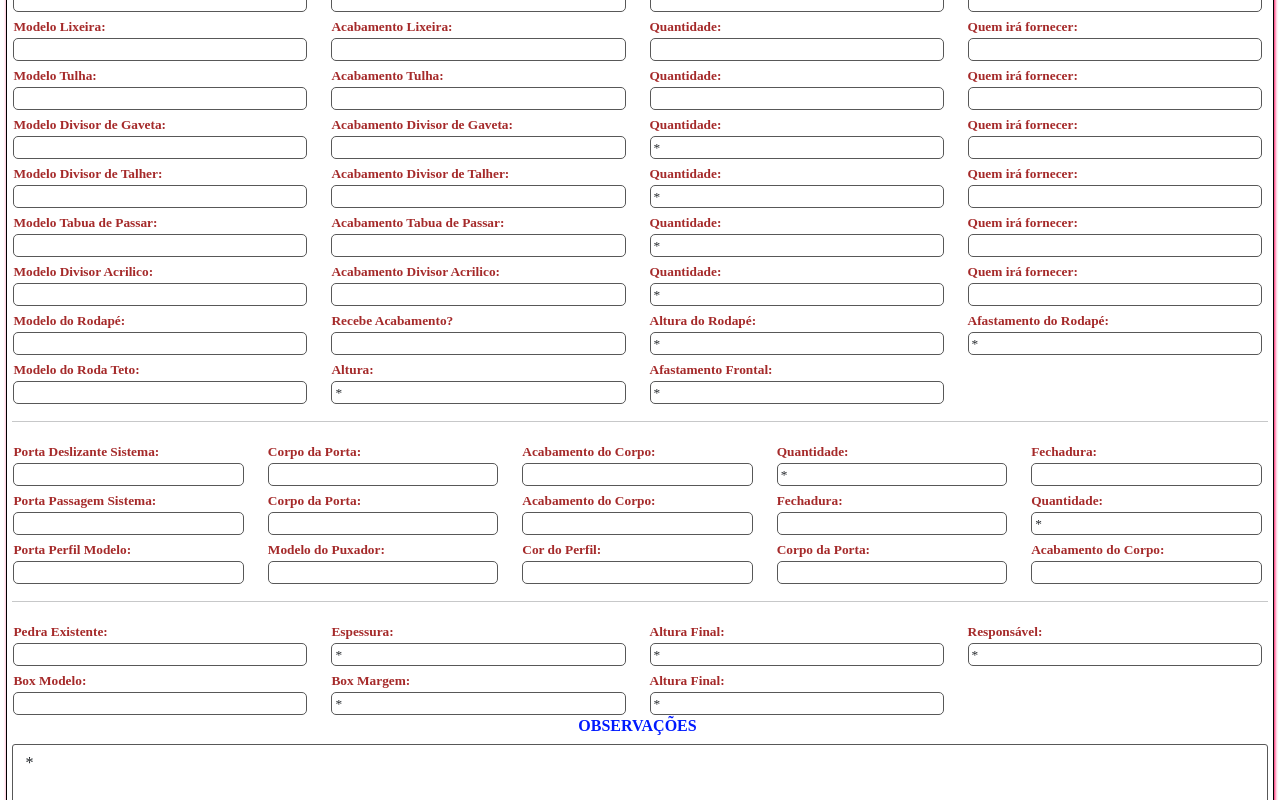
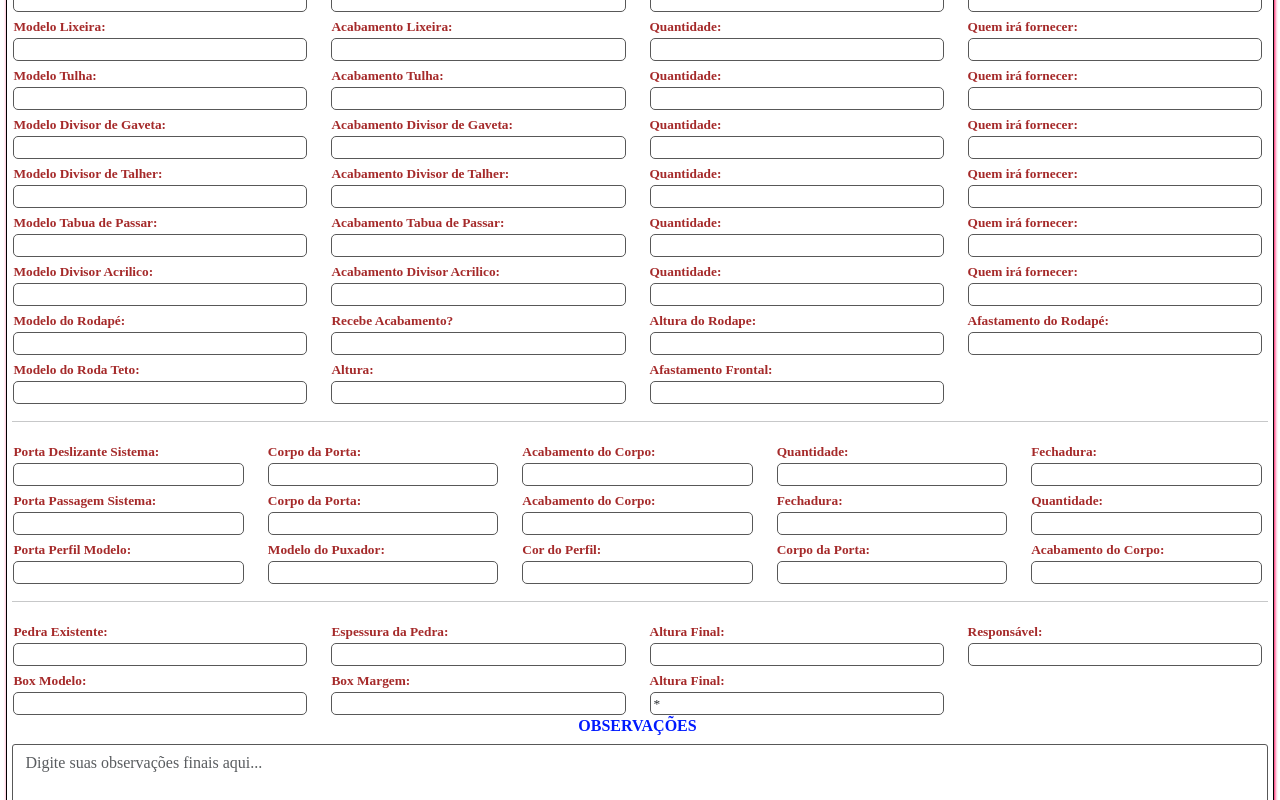
Before and after one commit to ThiagoEngenharia/infoProjetcs, an Angular app: page /form in a window 1280 px wide. Shown: the part 660-1460 px from the top of the page. Built offline with nearby package versions, Linux system fonts and the light colour scheme.

Commit message:
Alterado todos os campos para Input

```diff
--- a/src/app/components/form/form.component.html
+++ b/src/app/components/form/form.component.html
@@ -649,10 +649,13 @@
         </div>
       </div>
 
+
       <div class="col">
         <div class="form-group" [class.hide-on-print]="isFieldEmpty(form.divisorGaveta.quantidade)">
           <label for="quantidadeDivisorGaveta">Quantidade:</label>
-          <input type="text" id="quantidadeDivisorGaveta" [(ngModel)]="form.divisorGaveta.quantidade" class="form-control">
+          <select name="quantidadeDivisorGaveta" [(ngModel)]="form.divisorGaveta.quantidade" class="form-control">
+           <option *ngFor="let item of listasOpcoes.quantidadeDivisorGaveta; trackBy: trackByFn" [value]="item">{{ item }}</option>
+          </select>
         </div>
       </div>
 
@@ -695,7 +698,9 @@
       <div class="col">
         <div class="form-group" [class.hide-on-print]="isFieldEmpty(form.divisorTalher.quantidade)">
           <label for="quantidadeDivisorTalher">Quantidade:</label>
-          <input type="text" id="quantidadeDivisorTalher" [(ngModel)]="form.divisorTalher.quantidade" class="form-control">
+          <select name="quantidadeDivisorTalher" [(ngModel)]="form.divisorTalher.quantidade" class="form-control">
+           <option *ngFor="let item of listasOpcoes.quantidadeDivisorTalher; trackBy: trackByFn" [value]="item">{{ item }}</option>
+          </select>
         </div>
       </div>
 
@@ -736,10 +741,13 @@
         </div>
       </div>
 
+
       <div class="col">
         <div class="form-group" [class.hide-on-print]="isFieldEmpty(form.tabuaPassar.quantidade)">
           <label for="quantidadeTabuaPassar">Quantidade:</label>
-          <input type="text" id="quantidadeTabuaPassar" [(ngModel)]="form.tabuaPassar.quantidade" class="form-control">
+          <select name="quantidadeTabuaPassar" [(ngModel)]="form.tabuaPassar.quantidade" class="form-control">
+           <option *ngFor="let item of listasOpcoes.quantidadeTabuaPassar; trackBy: trackByFn" [value]="item">{{ item }}</option>
+          </select>
         </div>
       </div>
 
@@ -781,7 +789,9 @@
       <div class="col">
         <div class="form-group" [class.hide-on-print]="isFieldEmpty(form.divisorAcrilico.quantidade)">
           <label for="quantidadeDivisorAcrilico">Quantidade:</label>
-          <input type="text" id="quantidadeDivisorAcrilico" [(ngModel)]="form.divisorAcrilico.quantidade" class="form-control">
+          <select name="quantidadeDivisorAcrilico" [(ngModel)]="form.divisorAcrilico.quantidade" class="form-control">
+           <option *ngFor="let item of listasOpcoes.quantidadeDivisorAcrilico; trackBy: trackByFn" [value]="item">{{ item }}</option>
+          </select>
         </div>
       </div>
 
@@ -823,16 +833,20 @@
       </div>
 
       <div class="col">
-        <div class="form-group" [class.hide-on-print]="isFieldEmpty(form.rodape.altura)">
-          <label for="alturaRodape">Altura do Rodapé:</label>
-          <input type="text" id="alturaRodape" [(ngModel)]="form.rodape.altura" class="form-control">
+        <div class="form-group" [class.hide-on-print]="isFieldEmpty(form.rodape.alturaRodape)">
+          <label for="alturaRodape">Altura do Rodape:</label>
+          <select name="alturaRodape" [(ngModel)]="form.rodape.alturaRodape" class="form-control">
+           <option *ngFor="let item of listasOpcoes.alturaRodape; trackBy: trackByFn" [value]="item">{{ item }}</option>
+          </select>
         </div>
       </div>
 
       <div class="col">
-        <div class="form-group" [class.hide-on-print]="isFieldEmpty(form.rodape.afastado)">
+        <div class="form-group" [class.hide-on-print]="isFieldEmpty(form.rodape.afastamentoRodape)">
           <label for="afastadoRodape">Afastamento do Rodapé:</label>
-          <input type="text" id="afastadoRodape" [(ngModel)]="form.rodape.afastado" class="form-control">
+          <select name="afastadoRodape" [(ngModel)]="form.rodape.afastamentoRodape" class="form-control">
+            <option *ngFor="let item of listasOpcoes.afastamentoRodape; trackBy: trackByFn" [value]="item" >{{item}}</option>
+          </select>
         </div>
       </div>
     </div>
@@ -854,16 +868,20 @@
       </div>
 
       <div class="col">
-        <div class="form-group" [class.hide-on-print]="isFieldEmpty(form.rodaTeto.altura)">
+        <div class="form-group" [class.hide-on-print]="isFieldEmpty(form.rodaTeto.alturaRodateto)">
           <label for="alturaRodaTeto">Altura:</label>
-          <input type="text" id="alturaRodaTeto" [(ngModel)]="form.rodaTeto.altura" class="form-control">
+          <select id="alturaRodaTeto" [(ngModel)]="form.rodaTeto.alturaRodateto" class="form-control">
+            <option *ngFor="let item of listasOpcoes.alturaRodateto" [value]="item">{{ item }}</option>
+          </select>
         </div>
       </div>
 
       <div class="col">
-        <div class="form-group" [class.hide-on-print]="isFieldEmpty(form.rodaTeto.afastado)">
+        <div class="form-group" [class.hide-on-print]="isFieldEmpty(form.rodaTeto.afastamentoRodateto)">
           <label for="afastadoRodaTeto">Afastamento Frontal:</label>
-          <input type="text" id="afastadoRodaTeto" [(ngModel)]="form.rodaTeto.afastado" class="form-control">
+          <select id="afastadoRodaTeto" [(ngModel)]="form.rodaTeto.afastamentoRodateto" class="form-control">
+            <option *ngFor="let item of listasOpcoes.afastamentoFrontalRodateto" [value]="item">{{ item }}</option>
+          </select>
         </div>
       </div>
     </div>
@@ -877,43 +895,45 @@
   <div class="container-fluid">
     <div class="row row-cols-1 row-cols-sm-2 row-cols-md-5">
       <div class="col">
-        <div class="form-group" [class.hide-on-print]="isFieldEmpty(form.sistemaPortaDeslizante.nomeSistema)">
+        <div class="form-group" [class.hide-on-print]="isFieldEmpty(form.portaDeslizante.nomeSistema)">
           <label for="nomeSistemaPortaDeslizante">Porta Deslizante Sistema:</label>
-          <select id="nomeSistemaPortaDeslizante" [(ngModel)]="form.sistemaPortaDeslizante.nomeSistema" class="form-control">
+          <select id="nomeSistemaPortaDeslizante" [(ngModel)]="form.portaDeslizante.nomeSistema" class="form-control">
             <option *ngFor="let item of listasOpcoes.nomesSistemasPortaDeslizante; trackBy: trackByFn" [value]="item">{{ item }}</option>
           </select>
         </div>
       </div>
 
       <div class="col">
-        <div class="form-group" [class.hide-on-print]="isFieldEmpty(form.sistemaPortaDeslizante.corpoPorta)">
+        <div class="form-group" [class.hide-on-print]="isFieldEmpty(form.portaDeslizante.corpoPorta)">
           <label for="corpoPortaDeslizante">Corpo da Porta:</label>
-          <select id="corpoPortaDeslizante" [(ngModel)]="form.sistemaPortaDeslizante.corpoPorta" class="form-control">
+          <select id="corpoPortaDeslizante" [(ngModel)]="form.portaDeslizante.corpoPorta" class="form-control">
             <option *ngFor="let item of listasOpcoes.corposPortaDeslizante; trackBy: trackByFn" [value]="item">{{ item }}</option>
           </select>
         </div>
       </div>
 
       <div class="col">
-        <div class="form-group" [class.hide-on-print]="isFieldEmpty(form.sistemaPortaDeslizante.acabamentoCorpo)">
+        <div class="form-group" [class.hide-on-print]="isFieldEmpty(form.portaDeslizante.acabamentoCorpo)">
           <label for="acabamentoPortaDeslizante">Acabamento do Corpo:</label>
-          <select id="acabamentoPortaDeslizante" [(ngModel)]="form.sistemaPortaDeslizante.acabamentoCorpo" class="form-control">
+          <select id="acabamentoPortaDeslizante" [(ngModel)]="form.portaDeslizante.acabamentoCorpo" class="form-control">
             <option *ngFor="let item of listasOpcoes.acabamentosPortaDeslizante; trackBy: trackByFn" [value]="item">{{ item }}</option>
           </select>
         </div>
       </div>
 
       <div class="col">
-        <div class="form-group" [class.hide-on-print]="isFieldEmpty(form.sistemaPortaDeslizante.quantidade)">
+        <div class="form-group" [class.hide-on-print]="isFieldEmpty(form.portaDeslizante.quantidade)">
           <label for="quantidadePortaDeslizante">Quantidade:</label>
-          <input type="text" id="quantidadePortaDeslizante" [(ngModel)]="form.sistemaPortaDeslizante.quantidade" class="form-control">
+          <select name="quantidadePortaDeslizante" [(ngModel)]="form.portaDeslizante.quantidade" class="form-control">
+           <option *ngFor="let item of listasOpcoes.quantidadePortaDeslizante; trackBy: trackByFn" [value]="item">{{ item }}</option>
+          </select>
         </div>
       </div>
 
       <div class="col">
-        <div class="form-group" [class.hide-on-print]="isFieldEmpty(form.sistemaPortaDeslizante.fechadura)">
+        <div class="form-group" [class.hide-on-print]="isFieldEmpty(form.portaDeslizante.fechadura)">
           <label for="fechaduraPortaDeslizante">Fechadura:</label>
-          <select id="fechaduraPortaDeslizante" [(ngModel)]="form.sistemaPortaDeslizante.fechadura" class="form-control">
+          <select id="fechaduraPortaDeslizante" [(ngModel)]="form.portaDeslizante.fechadura" class="form-control">
             <option *ngFor="let item of listasOpcoes.fechadurasPortaDeslizante; trackBy: trackByFn" [value]="item">{{ item }}</option>
           </select>
         </div>
@@ -965,9 +985,11 @@
       </div>
 
       <div class="col">
-        <div class="form-group" [class.hide-on-print]="isFieldEmpty(form.portaPassagem.quantidade)">
+        <div class="form-group" [class.hide-on-print]="isFieldEmpty(form.portaPassagem.quantidadePortaPassagem)">
           <label for="quantidadePortaPassagem">Quantidade:</label>
-          <input type="text" id="quantidadePortaPassagem" [(ngModel)]="form.portaPassagem.quantidade" class="form-control">
+          <select id="quantidadePortaPassagem" [(ngModel)]="form.portaPassagem.quantidadePortaPassagem" class="form-control">
+            <option *ngFor="let item of listasOpcoes.quantidadePortaPassagem; trackBy: trackByFn" [value]="item">{{ item }}</option>
+          </select>
         </div>
       </div>
 
@@ -1034,33 +1056,38 @@
   <div class="container-fluid">
     <div class="row row-cols-1 row-cols-sm-2 row-cols-md-4">
       <div class="col">
-        <div class="form-group" [class.hide-on-print]="isFieldEmpty(form.pedra.existente)">
+        <div class="form-group" [class.hide-on-print]="isFieldEmpty(form.pedra.existentePedra)">
           <label for="existentePedra">Pedra Existente:</label>
-          <select id="existentePedra" [(ngModel)]="form.pedra.existente" class="form-control">
-            <option value="Sim">Sim</option>
-            <option value="Não">Não</option>
+          <select id="existentePedra" [(ngModel)]="form.pedra.existentePedra" class="form-control">
+            <option *ngFor="let item of listasOpcoes.existentePedra, trackBy: trackByFn" [value]="item">{{ item }}</option>
           </select>
         </div>
       </div>
 
       <div class="col">
         <div class="form-group" [class.hide-on-print]="isFieldEmpty(form.pedra.espessura)">
-          <label for="espessuraPedra">Espessura:</label>
-          <input type="text" id="espessuraPedra" [(ngModel)]="form.pedra.espessura" class="form-control">
+          <label for="espessuraPedra">Espessura da Pedra:</label>
+          <select name="espessuraPedra" [(ngModel)]="form.pedra.espessura" class="form-control">
+           <option *ngFor="let item of listasOpcoes.espessuraPedra; trackBy: trackByFn" [value]="item">{{ item }}</option>
+          </select>
         </div>
       </div>
 
       <div class="col">
-        <div class="form-group" [class.hide-on-print]="isFieldEmpty(form.pedra.altura)">
+        <div class="form-group" [class.hide-on-print]="isFieldEmpty(form.pedra.alturaFinalPedra)">
           <label for="alturaFinalPedra">Altura Final:</label>
-          <input type="text" id="alturaFinalPedra" [(ngModel)]="form.pedra.altura" class="form-control">
+          <select name="alturaFinalPedra" [(ngModel)]="form.pedra.alturaFinalPedra" class="form-control">
+            <option *ngFor="let item of listasOpcoes.alturafinalPedra; trackBy: trackByFn" [value]="item">{{ item }}</option>
+           </select>
         </div>
       </div>
 
       <div class="col">
-        <div class="form-group" [class.hide-on-print]="isFieldEmpty(form.pedra.responsavel)">
-          <label for="responsavelPedra">Responsável:</label>
-          <input type="text" id="responsavelPedra" [(ngModel)]="form.pedra.responsavel" class="form-control">
+        <div class="form-group" [class.hide-on-print]="isFieldEmpty(form.pedra.fornecedoresPedra)">
+          <label for="fornecedoresPedra">Responsável:</label>
+          <select name="fornecedoresPedra" [(ngModel)]="form.pedra.fornecedoresPedra" class="form-control">
+            <option *ngFor="let item of listasOpcoes.fornecedoresPedra; trackBy: trackByFn" [value]="item">{{ item }}</option>
+           </select>
         </div>
       </div>
     </div>
@@ -1082,9 +1109,11 @@
     </div>
 
       <div class="col">
-        <div class="form-group" [class.hide-on-print]="isFieldEmpty(form.box.margem)">
+        <div class="form-group" [class.hide-on-print]="isFieldEmpty(form.box.margemBox)">
           <label for="margemBox">Box Margem:</label>
-          <input type="text" id="margemBox" [(ngModel)]="form.box.margem" class="form-control">
+          <select id="margemBox" [(ngModel)]="form.box.margemBox" class="form-control">
+            <option *ngFor="let item of listasOpcoes.margemBox; trackBy: trackByFn" [value]="item">{{ item }}</option>
+          </select>
         </div>
       </div>
 
--- a/src/app/components/form/form.component.ts
+++ b/src/app/components/form/form.component.ts
@@ -34,7 +34,7 @@ interface Form {
     corpoPorta: string;
     acabamentoCorpo: string;
   };
-  sistemaPortaDeslizante: {
+  portaDeslizante: {
     nomeSistema: string;
     corpoPorta: string;
     acabamentoCorpo: string;
@@ -45,7 +45,7 @@ interface Form {
     nomeSistema: string;
     corpoPorta: string;
     acabamentoCorpo: string;
-    quantidade: string;
+    quantidadePortaPassagem: string;
     fechadura: string;
   };
   ventilacao: { modelo: string; acabamento: string };
@@ -125,15 +125,15 @@ interface Form {
     fornecedor: string;
   };
   pedra: {
-    existente: boolean[];
+    existentePedra: string;
     espessura: string;
-    altura: string;
+    alturaFinalPedra: string;
     afastado: string;
-    responsavel: string;
+    fornecedoresPedra: string;
   };
-  box: { modelos: string ,existente: boolean; margem: string; alturaFinal: string };
-  rodape: { modelo: string; recebe: string; altura: string; afastado: string };
-  rodaTeto: { modelo: string; altura: string; afastado: string };
+  box: { modelos: string ,existente: boolean; margemBox: string; alturaFinal: string };
+  rodape: { modelo: string; recebe: string; alturaRodape: string; afastamentoRodape: string };
+  rodaTeto: { modelo: string; alturaRodateto: string; afastamentoRodateto: string };
   eletrodomesticos: any[];
   observacoes: string;
 
@@ -155,42 +155,14 @@ export class FormComponent {
     nomeAmbiente: '',
 
 
-    puxadorSuperior: {
-      modelo: '*',
-      acabamento: '*',
-      fornecedor: '*',
-      quantidade: '*',
-    },
-    puxadorInferior: {
-      modelo: '*',
-      acabamento: '*',
-      fornecedor: '*',
-      quantidade: '*',
-    },
+    puxadorSuperior: { modelo: '*', acabamento: '*', fornecedor: '*', quantidade: '*'},
+    puxadorInferior: { modelo: '*', acabamento: '*', fornecedor: '*', quantidade: '*'},
     coresProjeto: { cor1: '*', cor2: '*', cor3: '*' },
     vidro: { espessura: '*', acabamento: '*', fornecedor: '*' },
     espelho: { espessura: '*', acabamento: '*', fornecedor: '*' },
-    portaPerfil: {
-      modeloPerfil: '*',
-      modeloPuxador: '*',
-      corPerfil: '*',
-      corpoPorta: '*',
-      acabamentoCorpo: '*',
-    },
-    sistemaPortaDeslizante: {
-      nomeSistema: '*',
-      corpoPorta: '*',
-      acabamentoCorpo: '*',
-      quantidade: '*',
-      fechadura: '*',
-    },
-    portaPassagem: {
-      nomeSistema: '*',
-      corpoPorta: '*',
-      acabamentoCorpo: '*',
-      quantidade: '*',
-      fechadura: '*',
-    },
+    portaPerfil: { modeloPerfil: '*', modeloPuxador: '*', corPerfil: '*', corpoPorta: '*', acabamentoCorpo: '*'},
+    portaDeslizante: { nomeSistema: '*', corpoPorta: '*', acabamentoCorpo: '*', quantidade: '*', fechadura: '*'},
+    portaPassagem: { nomeSistema: '*', corpoPorta: '*', acabamentoCorpo: '*', quantidadePortaPassagem: '*', fechadura: '*'},
     ventilacao: { modelo: '*', acabamento: '*' },
     fechaduras: { modelo: '*' },
     estofaria: { modelo: '*', acabamento: '*', fornecedor: '*', instalador: '*' },
@@ -199,46 +171,20 @@ export class FormComponent {
     tomada: { modelo: '*', acabamento: '*', quantidade: '*', fornecedor: '*' },
     interruptor: { modelo: '*', acabamento: '*', quantidade: '*', fornecedor: '*' },
     passaFio: { modelo: '*', acabamento: '*', quantidade: '*', fornecedor: '*' },
-    portaTempero: {
-      modelo: '*',
-      acabamento: '*',
-      quantidade: '*',
-      fornecedor: '*',
-    },
+    portaTempero: { modelo: '*', acabamento: '*', quantidade: '*', fornecedor: '*' },
     lixeira: { modelo: '*', acabamento: '*', quantidade: '*', fornecedor: '*' },
-    divisorGaveta: {
-      modelo: '*',
-      acabamento: '*',
-      quantidade: '*',
-      fornecedor: '*',
-    },
-    divisorAcrilico: {
-      modelo: '*',
-      acabamento: '*',
-      quantidade: '*',
-      fornecedor: '*',
-    },
-    divisorTalher: {
-      modelo: '*',
-      acabamento: '*',
-      quantidade: '*',
-      fornecedor: '*',
-    },
+    divisorGaveta: { modelo: '*', acabamento: '*', quantidade: '*', fornecedor: '*'},
+    divisorAcrilico: { modelo: '*', acabamento: '*', quantidade: '*', fornecedor: '*'},
+    divisorTalher: {      modelo: '*',      acabamento: '*',      quantidade: '*',      fornecedor: '*',    },
     tulha: { modelo: '*', acabamento: '*', quantidade: '*', fornecedor: '*' },
     corrediça: { modelo: '*', acabamento: '*' },
     tabuaPassar: { modelo: '*', acabamento: '*', quantidade: '*', fornecedor: '*' },
-    pedra: {
-      existente: [false],
-      espessura: '*',
-      altura: '*',
-      afastado: '*',
-      responsavel: '*',
-    },
-    box: { modelos: '*', existente: false, margem: '*', alturaFinal: '*' },
-    rodape: { modelo: '*', recebe: '*', altura: '*', afastado: '*' },
-    rodaTeto: { modelo: '*', altura: '*', afastado: '*' },
+    pedra: { existentePedra: '*', espessura: '*', alturaFinalPedra: '*', afastado: '*', fornecedoresPedra: '*'},
+    box: { modelos: '*', existente: false, margemBox: '*', alturaFinal: '*' },
+    rodape: { modelo: '*', recebe: '*', alturaRodape: '*', afastamentoRodape: '*' },
+    rodaTeto: { modelo: '*', alturaRodateto: '*', afastamentoRodateto: '*' },
     eletrodomesticos: [],
-    observacoes: '*',
+    observacoes: '',
   };
 
 
@@ -789,7 +735,7 @@ export class FormComponent {
     fechadurasPortaDeslizante: [
       'STAM 1006 Chave-JM02 (deslisante e convecon)',
       'STAM 1006 Tranqueta-JM01 (deslisante)', '' ],
-    sistemasPortaPassagem: [
+    sistemasPortaDeslizante: [
       'RO 82 (casa)',
       'Ezdoor 4 Plus (suspença)',
       'CD30 cx (embutida)',
@@ -801,12 +747,28 @@ export class FormComponent {
       'Pivotante',
       'Ver observações',
       '?',' '],
+      quantidadePortaDeslizante: [
+        '1', '2', '3', '4', '5', '6', '7', '8', '9', '10', ''
+    ],
+
 
     //Porta Passagem
     corposPortaPassagem: [
       'MDF',
       'Vidro',
       'Alumínio', ''],
+      sistemasPortaPassagem: [
+        'RO 82 (casa)',
+        'Ezdoor 4 Plus (suspença)',
+        'CD30 cx (embutida)',
+        'Junior 6 (interno armário)',
+        'Existente',
+        'Giro',
+        'Linea',
+        'TL 110 (Interno trilho superior)',
+        'Pivotante',
+        'Ver observações',
+        '?',' '],
     acabamentosPortaPassagem: [
       'Reflecta Fume',
       'Espelho Bronze',
@@ -834,6 +796,9 @@ export class FormComponent {
       'Ver observações',
       '?', ''
 ],
+    quantidadePortaPassagem: [
+      '1', '2', '3', '4', '5', '6', '7', '8', '9', '10', ''
+  ],
 
     //Modelo Estofado
     modelosEstofaria: [
@@ -1107,6 +1072,7 @@ export class FormComponent {
         '1', '2', '3', '4', '5', '6', '7', '8', '9', '10', ''
         ],
     //Pedra
+    existentePedra:['Sim', 'Não', ''],
     modelosPedra: [
       'Granito',
       'Mármore',
@@ -1114,23 +1080,170 @@ export class FormComponent {
     fornecedoresPedra: [
       'Cliente',
       'Fabrica', ''],
+    espessuraPedra:[
+      '2cm',
+      '3cm',
+      '4cm',
+      '5cm',
+      '6cm',
+      '7cm',
+      '8cm',
+      '9cm',
+      '10cm',
+      '11cm',
+      '12cm',
+      '13cm',
+      '14cm',
+      '15cm',
+      '16cm',
+      '17cm',
+      '18cm',
+      '19cm',
+      '20cm',
+      '21cm',
+      '22cm',
+      '23cm',
+      '24cm',
+      '25cm',
+      '26cm',
+      '27cm',
+      '28cm',
+      '29cm',
+      '30cm',
+      '31cm',
+      '32cm',
+      '33cm',
+      '34cm',
+      '35cm',
+      '36cm',
+      '37cm',
+      '38cm',
+      '39cm',
+      '40cm',
+      '',
+    ],
+
+    alturafinalPedra:[
+      '84cm',
+      '85cm',
+      '86cm',
+      '87cm',
+      '88cm',
+      '89cm',
+      '90cm',
+      '91cm',
+      '92cm',
+      '93cm',
+      '94cm',
+      '95cm',
+      '96cm',
+      '97cm',
+      '98cm',
+      '99cm',
+      '100cm',
+      '',
+
+    ],
 
     //Box
     modelosBox: [
       'Até o Teto',
       'Sob Medida',
-      'Sem Box', ''],
+      'Sem Box', ""],
+    margemBox:[
+      '6cm', '8cm', ""
+    ],
 
     //Rodapé
     modelosRodape: [
       'Liso',
       'Com Friso', ''
       ],
+    alturaRodape:[
+      '40mm',
+      '50mm',
+      '60mm',
+      '70mm',
+      '80mm',
+      '90mm',
+      '100mm',
+      '110mm',
+      '120mm',
+      '130mm',
+      '140mm',
+      '150mm',
+      '160mm',
+      '170mm',
+      '180mm',
+      '190mm',
+      '200mm',
+      '210mm',
+      '220mm',
+      '230mm',
+      '240mm',
+      '250mm',
+      '260mm',
+      '270mm',
+      '280mm',
+      ''
+    ],
+    afastamentoRodape:[
+      '1cm',
+      '2cm',
+      '3cm',
+      '4cm',
+      '5cm',
+      '6cm',
+      '7cm',
+      '8cm',
+      '9cm',
+      '10cm',
+      '',
+    ],
+    recebeRodape: ['Sim', 'Não', ''],
+
+    //Roda Teto
     modelosRodaTeto: [
       'Liso',
       'Com Detalhes', ''
     ],
-    recebeRodape: ['Sim', 'Não', ''],
+    alturaRodateto:[
+      '80mm',
+      '90mm',
+      '100mm',
+      '110mm',
+      '120mm',
+      '130mm',
+      '140mm',
+      '150mm',
+      '160mm',
+      '170mm',
+      '180mm',
+      '190mm',
+      '200mm',
+      '210mm',
+      '220mm',
+      '230mm',
+      '240mm',
+      '250mm',
+      '260mm',
+      '270mm',
+      '280mm',
+      ''
+    ],
+    afastamentoFrontalRodateto:[
+      '1cm',
+      '2cm',
+      '3cm',
+      '4cm',
+      '5cm',
+      '6cm',
+      '7cm',
+      '8cm',
+      '9cm',
+      '10cm',
+      '',]
+
   };
 
   // Função para salvar o formulário
--- a/src/app/services/form.service.ts
+++ b/src/app/services/form.service.ts
@@ -5,7 +5,7 @@ import { DropdownOption } from '../models/dropdown-option.model';
 import { UpdateResponse } from '../models/updateresponse.model';
 import { DeleteResponse } from '../models/delete-response.model';
 import { SubmissionResponse } from '../models/submission-response.model';
-import { FormData } from '../models/form.model'; // Certifique-se de que o FormData esteja corretamente importado
+
 
 @Injectable({
   providedIn: 'root',
```
Also changed, not shown: src/app/models/form.model.ts (deleted, +0 -177 lines).
